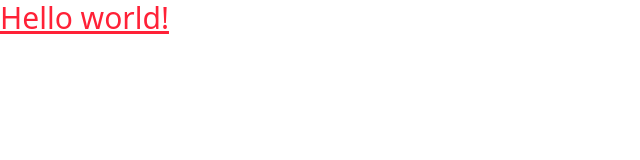
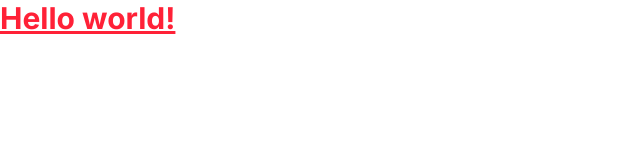
Before and after one commit to HamidFaraji/Multi-Select, a React (Vite) app: page / in a window 1280 px wide. Shown: the top 160 px of the page, without its empty margins (0-640 px from the left). Built offline with nearby package versions, Linux system fonts and the light colour scheme.

Commit message:
Create Icon component and add Inter font to project

```diff
--- a/index.html
+++ b/index.html
@@ -1,13 +1,21 @@
 <!doctype html>
 <html lang="en">
+
 <head>
   <meta charset="UTF-8" />
+  <link rel="preconnect" href="https://fonts.googleapis.com">
+  <link rel="preconnect" href="https://fonts.gstatic.com" crossorigin>
+  <link
+    href="https://fonts.googleapis.com/css2?family=Inter:ital,opsz,wght@0,14..32,100..900;1,14..32,100..900&display=swap"
+    rel="stylesheet">
   <link rel="icon" type="image/svg+xml" href="/vite.svg" />
   <meta name="viewport" content="width=device-width, initial-scale=1.0" />
   <title>Sabaidea Design System</title>
 </head>
+
 <body>
   <div id="root"></div>
   <script type="module" src="/src/main.tsx"></script>
 </body>
+
 </html>
--- /dev/null
+++ b/src/components/Icon/Icon.css
@@ -0,0 +1,33 @@
+@font-face {
+  font-family: 'saba-idea-icons';
+  font-weight: normal;
+  font-style: normal;
+  font-display: block;
+  src: url('../../assets/fonts/saba-idea-icons.woff') format('woff');
+}
+[class^="icon-"], [class*=" icon-"] {
+  font-family: 'saba-idea-icons' !important;
+  speak: never;
+  font-style: normal;
+  font-weight: normal;
+  font-variant: normal;
+  text-transform: none;
+  line-height: 1;
+
+  /* Better Font Rendering =========== */
+  -webkit-font-smoothing: antialiased;
+  -moz-osx-font-smoothing: grayscale;
+}
+
+.icon-circle:before {
+  content: "\e900";
+}
+.icon-close:before {
+  content: "\e901";
+}
+.icon-chevron-down:before {
+  content: "\e902";
+}
+.icon-chevron-up:before {
+  content: "\e903";
+}
--- /dev/null
+++ b/src/components/Icon/Icon.tsx
@@ -0,0 +1,20 @@
+import { FC } from 'react';
+import './Icon.css';
+
+type IconNames = 'chevron-down' | 'chevron-up' | 'close' | 'circle';
+
+interface IconProps {
+  size?: number;
+  name: IconNames;
+}
+
+export const Icon: FC<IconProps> = ({ name, size = 24 }) => {
+  return (
+    <span
+      className={`icon-${name}`}
+      style={{
+        fontSize: size,
+      }}
+    />
+  );
+}
--- /dev/null
+++ b/src/components/index.ts
@@ -0,0 +1 @@
+export { Icon } from './Icon/Icon';
--- a/src/index.css
+++ b/src/index.css
@@ -50,8 +50,8 @@
     --font-size-lg: 16px;
     --font-size-xl: 24px;
 
-    --font-weight-regular: 400px;
-    --font-weight-medium: 500px;
-    --font-weight-bold: 700px;
+    --font-weight-regular: 400;
+    --font-weight-medium: 500;
+    --font-weight-bold: 700;
   }
 }
--- a/tailwind.config.js
+++ b/tailwind.config.js
@@ -6,6 +6,9 @@ export default {
   ],
   theme: {
     extend: {
+      fontFamily: {
+        sans: ['var(--typeface)'],
+      },
       colors: {
         'forground': 'var(--color-forground)',
         'danger': 'var(--color-danger)',
@@ -35,21 +38,21 @@ export default {
         'xs': 'var(--cornder-radius-xs)',
         's': 'var(--cornder-radius-s)',
         'm': 'var(--cornder-radius-m)',
-        'l': 'var(--cornder-radius-l)',
+        'lg': 'var(--cornder-radius-l)',
         'xl': 'var(--cornder-radius-xl)',
       },
       lineHeight: {
         'xs': 'var(--line-height-xs)',
         's': 'var(--line-height-s)',
         'm': 'var(--line-height-m)',
-        'l': 'var(--line-height-l)',
+        'lg': 'var(--line-height-l)',
         'xl': 'var(--line-height-xl)',
       },
       fontSize: {
         'xs': 'var(--font-size-xs)',
         's': 'var(--font-size-s)',
         'm': 'var(--font-size-m)',
-        'l': 'var(--font-size-l)',
+        'lg': 'var(--font-size-l)',
         'xl': 'var(--font-size-xl)',
       },
       fontWeight: {
```
Also changed, not shown: src/assets/fonts/saba-idea-icons.woff (added). Lines whose indentation alone changed are shown as unchanged.
